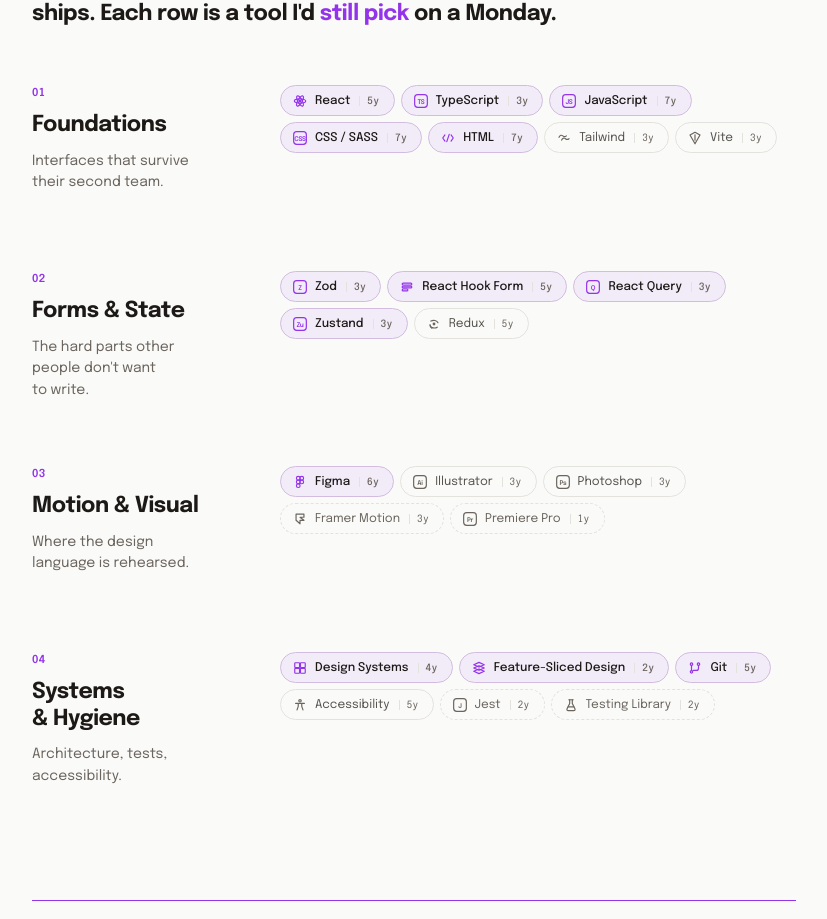
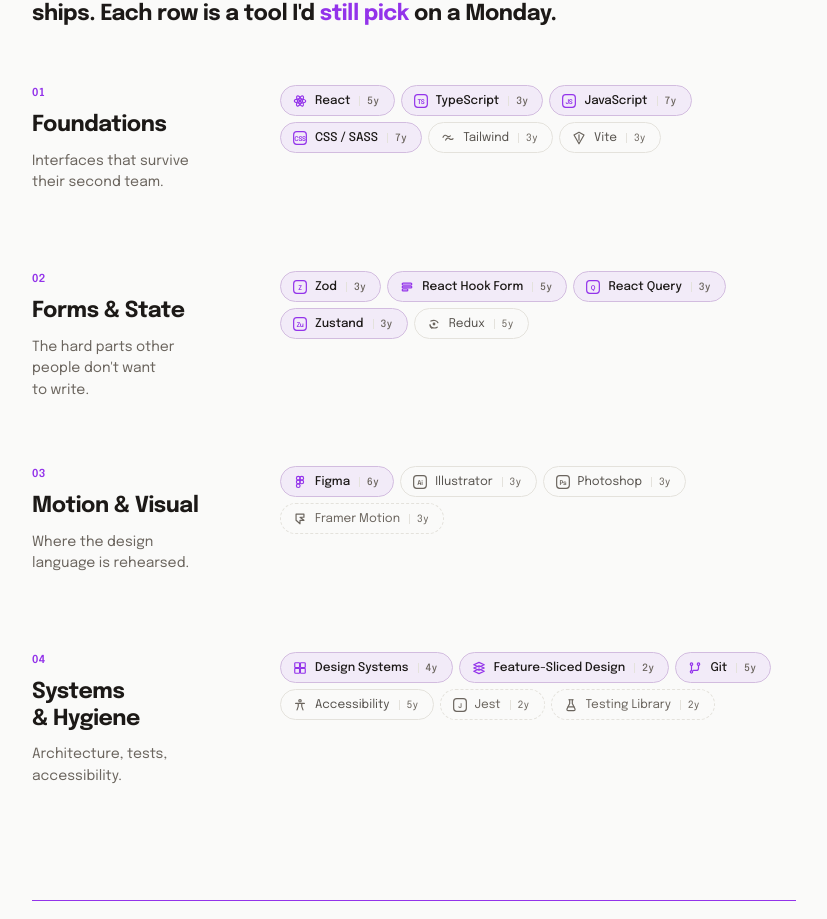
Before and after one commit to CondeHdz94/condehdz-portfolio, a React (Vite) app: page / in a window 1280 px wide. Shown: the part 3409-4328 px from the top of the page, without its empty margins (226-1053 px from the left). Built offline with nearby package versions, Linux system fonts and the light colour scheme.

Commit message:
refactor(skills): retirar html y premiere — señal redundante o fuera de perfil DE

```diff
--- a/src/content/skills.ts
+++ b/src/content/skills.ts
@@ -31,7 +31,6 @@
   { id: 'typescript', name: 'TypeScript',    cat: 'foundations', tier: 'core',      years: 3, icon: 'ts',       note: 'Strict mode by default. Generics over comments.' },
   { id: 'javascript', name: 'JavaScript',    cat: 'foundations', tier: 'core',      years: 7, icon: 'js',       note: 'The substrate.' },
   { id: 'css',        name: 'CSS / SASS',    cat: 'foundations', tier: 'core',      years: 7, icon: 'css',      note: 'CSS variables, container queries, the new stuff.' },
-  { id: 'html',       name: 'HTML',          cat: 'foundations', tier: 'core',      years: 7, icon: 'html',     note: 'Semantic before pretty.' },
   { id: 'tailwind',   name: 'Tailwind',      cat: 'foundations', tier: 'working',   years: 3, icon: 'tailwind', note: 'With tokens, never with magic numbers.' },
   { id: 'vite',       name: 'Vite',          cat: 'foundations', tier: 'working',   years: 3, icon: 'vite',     note: 'The default. Build feels instant again.' },
 
@@ -47,7 +46,6 @@
   { id: 'framer',      name: 'Framer Motion', cat: 'motion', tier: 'exploring', years: 3, icon: 'framer',   note: 'Layout animations, gesture-driven UI.' },
   { id: 'illustrator', name: 'Illustrator',   cat: 'motion', tier: 'working',   years: 3, icon: 'ai',       note: 'Vector. Logo work, icon systems.' },
   { id: 'photoshop',   name: 'Photoshop',     cat: 'motion', tier: 'working',   years: 3, icon: 'ps',       note: 'Composites. Color grading. Mockups.' },
-  { id: 'premiere',    name: 'Premiere Pro',  cat: 'motion', tier: 'exploring', years: 1, icon: 'premiere', note: 'Edits that respect rhythm.' },
 
   // ── Systems & Hygiene ─────────────────────────────────────
   { id: 'ds',   name: 'Design Systems',        cat: 'systems', tier: 'core',      years: 4, icon: 'ds',   note: 'Tokens, primitives, contracts. The kind that survive.' },
```
